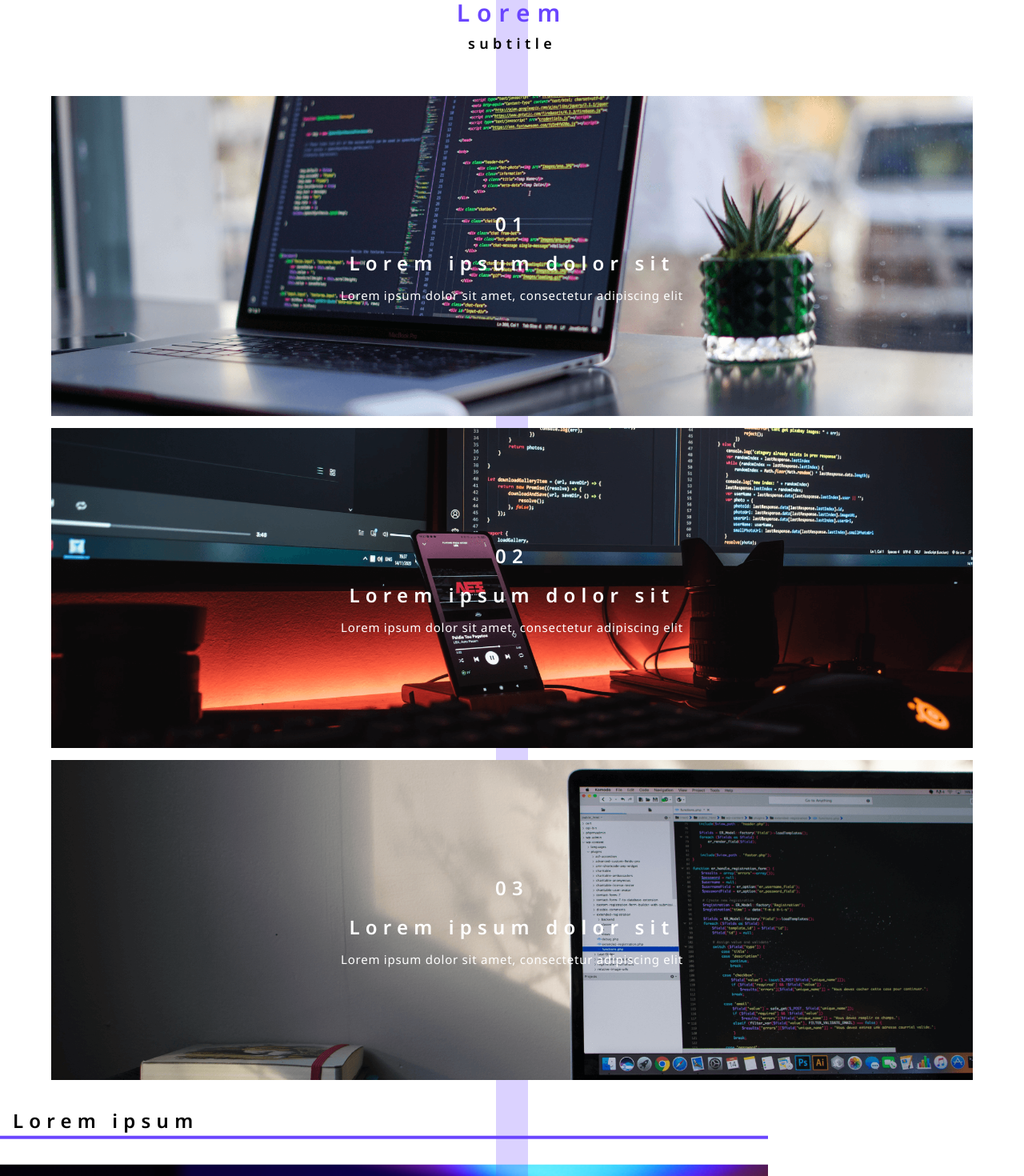
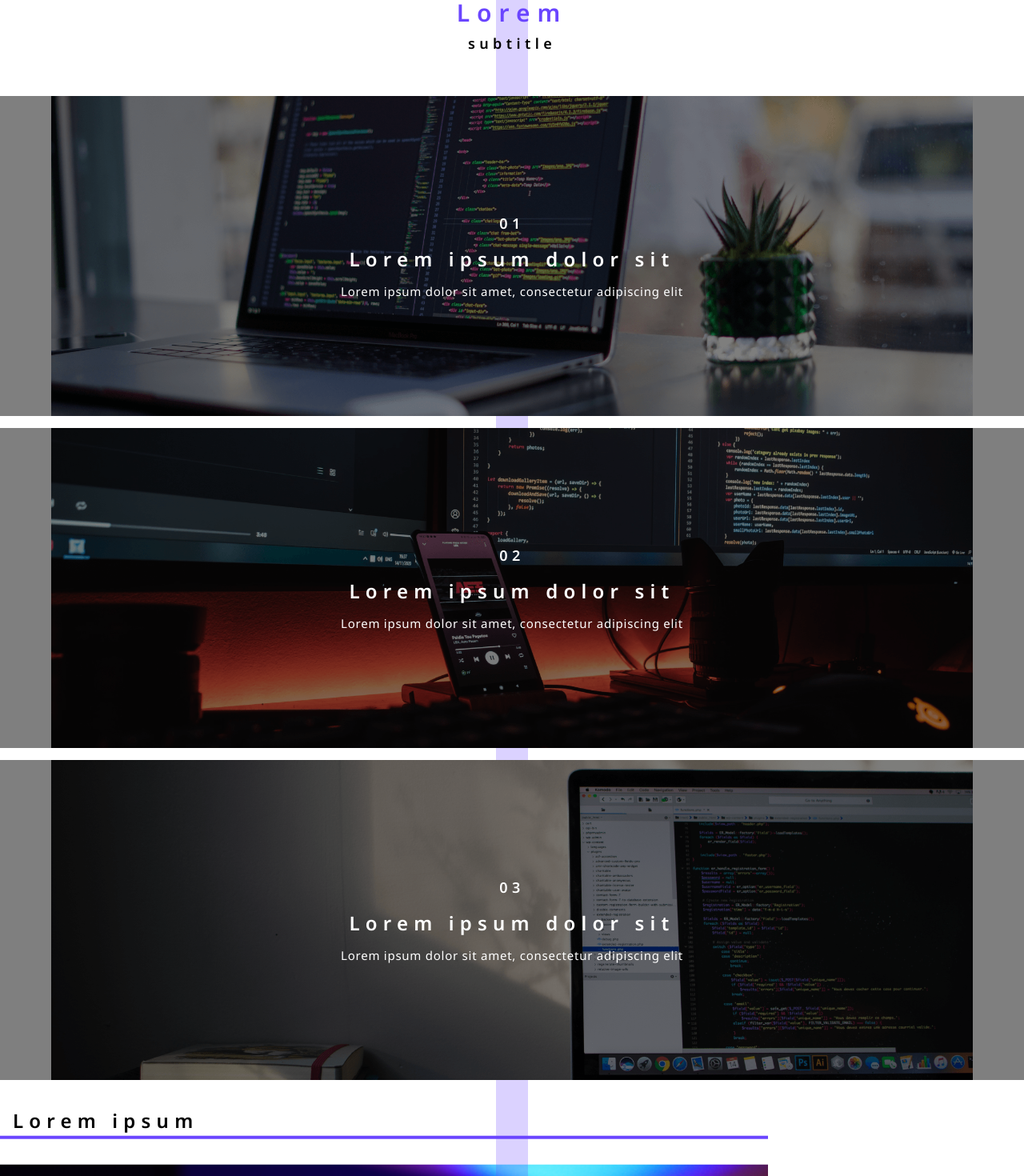
Before and after one commit to iamdarshangowda/willeder, a React (Vite) app: page / in a window 1280 px wide. Shown: the part 860-2330 px from the top of the page at 80% size. Built offline with nearby package versions, Linux system fonts and the light colour scheme; a web font is replaced by a local one.

Commit message:
shade added for triplet images

```diff
--- a/src/Components/VerticalPage/TripletImages.jsx
+++ b/src/Components/VerticalPage/TripletImages.jsx
@@ -9,9 +9,10 @@ const TripletImages = () => {
         <p className="bar-subTitle">subtitle</p>
       </div>
       <div className="background-card">
+        <div className="shade"></div>
         <img src="./background-1.png" alt="background-1" />
         <div className="image-text">
-          <p className="header-text">01</p>
+          <p className="header-number">01</p>
           <p className="header-text">Lorem ipsum dolor sit</p>
           <p className="sub-text">
             Lorem ipsum dolor sit amet, consectetur adipiscing elit
@@ -19,9 +20,10 @@ const TripletImages = () => {
         </div>
       </div>
       <div className="background-card">
+        <div className="shade"></div>
         <img src="./background-2.png" alt="background-2" />{' '}
         <div className="image-text">
-          <p className="header-text">02</p>
+          <p className="header-number">02</p>
           <p className="header-text">Lorem ipsum dolor sit</p>
           <p className="sub-text">
             Lorem ipsum dolor sit amet, consectetur adipiscing elit
@@ -29,9 +31,10 @@ const TripletImages = () => {
         </div>
       </div>
       <div className="background-card">
+        <div className="shade"></div>
         <img src="./background-3.png" alt="background-3" />
         <div className="image-text">
-          <p className="header-text">03</p>
+          <p className="header-number">03</p>
           <p className="header-text">Lorem ipsum dolor sit</p>
           <p className="sub-text">
             Lorem ipsum dolor sit amet, consectetur adipiscing elit
--- a/src/Styles/TripletImages.scss
+++ b/src/Styles/TripletImages.scss
@@ -28,6 +28,13 @@
     max-width: 640px;
     height: 600px;
 
+    .shade {
+      @include textPosition(50%, 50%);
+      width: 100%;
+      height: 100%;
+      background: rgba(0, 0, 0, 0.5);
+    }
+
     img {
       width: 100%;
       height: 100%;
@@ -44,6 +51,10 @@
       align-items: center;
       justify-content: center;
       gap: 10px;
+
+      .header-number {
+        @include textValues(1.5rem, 600, 2.4rem, 0.3em);
+      }
 
       .header-text {
         @include textValues(2rem, 600, 3.25rem, 0.3em);
```
